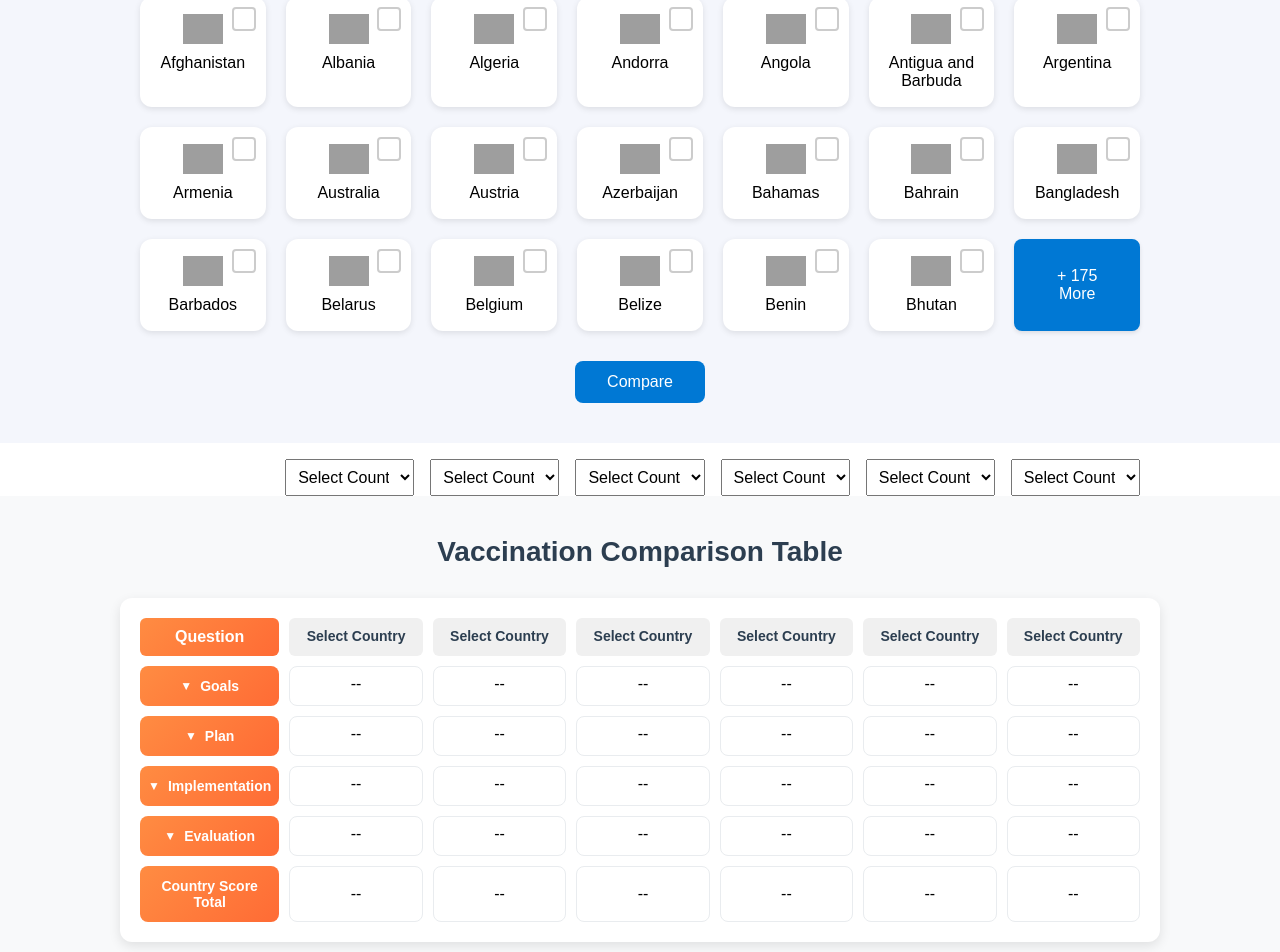
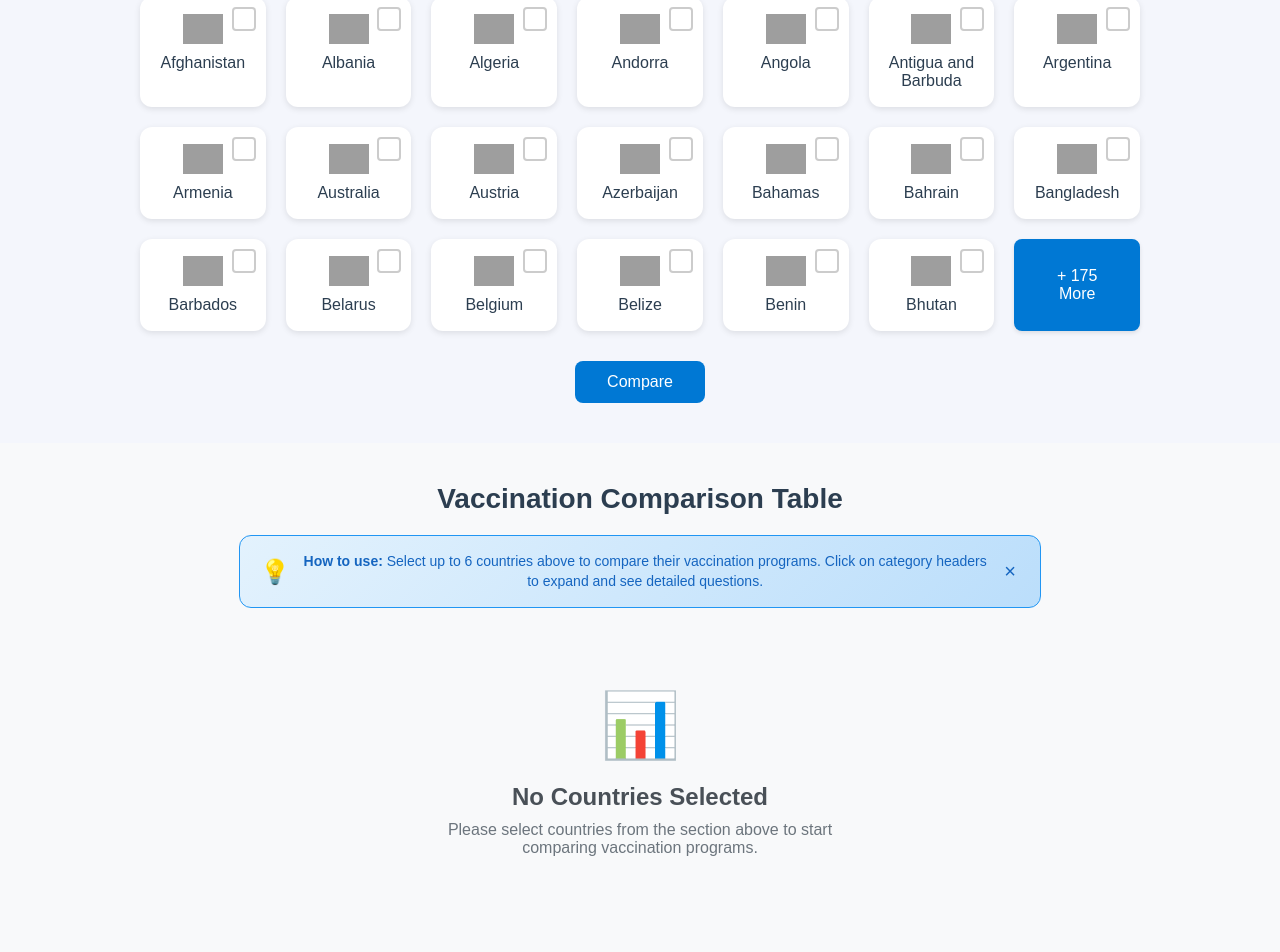
Before and after one commit to Mudassar864/vaccination, a React (Vite) app: page / in a window 1280 px wide. Shown: the part 576-1528 px from the top of the page. Built offline with nearby package versions, Linux system fonts and the light colour scheme; grey boxes are pictures that could not be loaded.

Commit message:
Fix double entry and improve user experience

```diff
--- a/src/App.jsx
+++ b/src/App.jsx
@@ -73,12 +73,17 @@ const App = () => {
     e.preventDefault();
     setIsModalOpen(false);
 
-    if (selectedCountries.length < MAX_COUNTRIES) {
-      showPopup(`Please select ${MAX_COUNTRIES} countries to compare. You have selected ${selectedCountries.length}.`, "error");
+    if (selectedCountries.length === 0) {
+      showPopup("Please select at least one country to compare.", "warning");
       return;
     }
 
-    setComparisonCountries(selectedCountries.slice(0, MAX_COUNTRIES));
+    // Fill comparison array with selected countries and remaining slots with "Pick Country"
+    const newComparison = [...selectedCountries];
+    while (newComparison.length < MAX_COUNTRIES) {
+      newComparison.push("Pick Country");
+    }
+    setComparisonCountries(newComparison.slice(0, MAX_COUNTRIES));
     document.querySelector(".comparison-wrapper")?.scrollIntoView({ behavior: "smooth" });
   };
 
@@ -157,6 +162,26 @@ const App = () => {
               </Button>
             )}
           </div>
+          {selectedCountries.length > 0 && (
+            <div className="selected-countries-summary">
+              <h3>Selected Countries ({selectedCountries.length}/{MAX_COUNTRIES})</h3>
+              <div className="selected-countries-list">
+                {selectedCountries.map(country => (
+                  <div key={country} className="selected-country-tag">
+                    <img src={getFlagUrl(country)} alt={`${country} flag`} />
+                    <span>{country}</span>
+                    <button
+                      onClick={() => toggleCountrySelection(country)}
+                      className="remove-country"
+                      aria-label={`Remove ${country}`}
+                    >
+                      ×
+                    </button>
+                  </div>
+                ))}
+              </div>
+            </div>
+          )}
           <div style={{ textAlign: "center", marginTop: "30px" }}>
             <Button type="submit">Compare</Button>
           </div>
@@ -174,7 +199,10 @@ const App = () => {
       />
 
       {/* Selector Dropdowns */}
-      <div className="selectors-grid">
+      {comparisonCountries.some(country => country !== "Pick Country") && (
+        <div className="selectors-section">
+          <h3>Quick Country Selection</h3>
+          <div className="selectors-grid">
         <div></div>
         {REGIONS.map((region, i) => (
           <div key={region}>
@@ -182,6 +210,7 @@ const App = () => {
               id={`country${i + 1}`}
               value={comparisonCountries[i]}
               onChange={e => handleCountrySelect(e, i)}
+              className="country-selector"
             >
               <option value="Pick Country">Select Country</option>
               {COUNTRIES.map(country => (
@@ -192,7 +221,9 @@ const App = () => {
             </select>
           </div>
         ))}
-      </div>
+          </div>
+        </div>
+      )}
 
       {/* Comparison Table */}
       <ComparisonTable comparisonCountries={comparisonCountries} />
--- a/src/components/Comparison/ComparisonTable.jsx
+++ b/src/components/Comparison/ComparisonTable.jsx
@@ -4,6 +4,7 @@ import { getFlagUrl, getCountryData, EVALUATION_CATEGORIES } from "../../utils/c
 
 const ComparisonTable = ({ comparisonCountries }) => {
   const [expandedCategories, setExpandedCategories] = useState({});
+  const [showInstructions, setShowInstructions] = useState(true);
 
   const toggleCategory = (category) => {
     setExpandedCategories(prev => ({
@@ -33,7 +34,7 @@ const ComparisonTable = ({ comparisonCountries }) => {
     };
     return questions[category] || [];
   };
-  const renderEvaluationCell = (country, category) => {
+  const renderEvaluationCell = (country, category, isExpanded = false) => {
     if (country === "Pick Country") return "--";
 
     const countryData = getCountryData(country);
@@ -46,6 +47,9 @@ const ComparisonTable = ({ comparisonCountries }) => {
     };
     const formatValue = (value) => !value ? "NO" : (value === "No" ? "NO" : "YES");
 
+    // When expanded, don't show the combined view
+    if (isExpanded) return null;
+
     return (
       <div className="evaluation-container">
         <span className={getBoxClass(countryData[aKey])}>
@@ -53,6 +57,23 @@ const ComparisonTable = ({ comparisonCountries }) => {
         </span>
         <span className={getBoxClass(countryData[bKey])}>
           {formatValue(countryData[bKey])}
+        </span>
+      </div>
+    );
+  };
+
+  const renderQuestionAnswer = (country, category, questionIndex) => {
+    if (country === "Pick Country") return "--";
+
+    const countryData = getCountryData(country);
+    const questionKey = questionIndex === 0 ? `${category} a` : `${category} b`;
+    const value = countryData[questionKey];
+    const hasValue = value && value !== "No";
+
+    return (
+      <div className="single-answer">
+        <span className={`evaluation-box ${hasValue ? 'yes' : 'no'}`}>
+          {hasValue ? "YES" : "NO"}
         </span>
       </div>
     );
@@ -78,20 +99,54 @@ const ComparisonTable = ({ comparisonCountries }) => {
     );
   };
 
+  const hasSelectedCountries = comparisonCountries.some(country => country !== "Pick Country");
+
   return (
     <div className="comparison-wrapper">
       <div className="table-center-header">
         <h1>Vaccination Comparison Table</h1>
+        {showInstructions && (
+          <div className="instructions-banner">
+            <div className="instructions-content">
+              <span className="instructions-icon">💡</span>
+              <div className="instructions-text">
+                <strong>How to use:</strong> Select up to 6 countries above to compare their vaccination programs.
+                Click on category headers to expand and see detailed questions.
+              </div>
+              <button
+                className="close-instructions"
+                onClick={() => setShowInstructions(false)}
+                aria-label="Close instructions"
+              >
+                ×
+              </button>
+            </div>
+          </div>
+        )}
+        {!hasSelectedCountries && (
+          <div className="empty-state">
+            <div className="empty-state-icon">📊</div>
+            <h3>No Countries Selected</h3>
+            <p>Please select countries from the section above to start comparing vaccination programs.</p>
+          </div>
+        )}
       </div>
 
-      <div className="comparison-table" id="comparisonTable">
+      {hasSelectedCountries && (
+        <div className="comparison-table" id="comparisonTable">
         <div className="table-header question-header">Question</div>
         {comparisonCountries.map((country, i) => (
           <div key={i} className="table-header country-header" id={`c${i + 1}Name`}>
-            {country === "Pick Country" ? "Select Country" : country}
+            {country === "Pick Country" ? (
+              <span className="select-country-placeholder">Select Country</span>
+            ) : (
+              <div className="country-header-content">
+                <img src={getFlagUrl(country)} alt={`${country} flag`} className="country-flag" />
+                <span>{country}</span>
+              </div>
+            )}
           </div>
         ))}
-
 
         {EVALUATION_CATEGORIES.map(category => (
           <React.Fragment key={category}>
@@ -105,7 +160,7 @@ const ComparisonTable = ({ comparisonCountries }) => {
             </div>
             {comparisonCountries.map((country, i) => (
               <div key={i} className="evaluation-cell" id={`c${i + 1}${category}`}>
-                {renderEvaluationCell(country, category)}
+                {renderEvaluationCell(country, category, expandedCategories[category])}
               </div>
             ))}
 
@@ -118,21 +173,7 @@ const ComparisonTable = ({ comparisonCountries }) => {
                     </div>
                     {comparisonCountries.map((country, i) => (
                       <div key={i} className="question-answer-cell">
-                        {country === "Pick Country" ? "--" : (
-                          <div className="single-answer">
-                            {(() => {
-                              const countryData = getCountryData(country);
-                              const questionKey = qIndex === 0 ? `${category} a` : `${category} b`;
-                              const value = countryData[questionKey];
-                              const hasValue = value && value !== "No";
-                              return (
-                                <span className={`evaluation-box ${hasValue ? 'yes' : 'no'}`}>
-                                  {hasValue ? "YES" : "NO"}
-                                </span>
-                              );
-                            })()}
-                          </div>
-                        )}
+                        {renderQuestionAnswer(country, category, qIndex)}
                       </div>
                     ))}
                   </React.Fragment>
@@ -148,7 +189,8 @@ const ComparisonTable = ({ comparisonCountries }) => {
             {calculateCountryScore(country)}
           </div>
         ))}
-      </div>
+        </div>
+      )}
     </div>
   );
 };
--- a/src/components/UI/CountryOption.jsx
+++ b/src/components/UI/CountryOption.jsx
@@ -2,7 +2,7 @@ import React from "react";
 import { getFlagUrl } from "../../utils/countryUtils";
 
 const CountryOption = ({ country, isSelected, onClick }) => (
-  <label className="country-option">
+  <label className={`country-option ${isSelected ? 'selected' : ''}`}>
     <input
       type="checkbox"
       name="country"
@@ -12,7 +12,7 @@ const CountryOption = ({ country, isSelected, onClick }) => (
     />
     <span className="checkmark"></span>
     <img src={getFlagUrl(country)} alt={country} />
-    <div style={{ textAlign: "center" }}>{country}</div>
+    <div className="country-name">{country}</div>
   </label>
 );
 
--- a/src/index.css
+++ b/src/index.css
@@ -142,12 +142,25 @@ body {
   border-radius: 12px;
   box-shadow: 0 2px 6px rgba(0,0,0,0.1);
   cursor: pointer;
-  transition: 0.3s;
+  transition: all 0.3s ease;
   border: 2px solid transparent;
 }
 
 .country-option:hover {
-  border-color: #ccc;
+  border-color: #0078d4;
+  transform: translateY(-2px);
+  box-shadow: 0 4px 12px rgba(0,0,0,0.15);
+}
+
+.country-option.selected {
+  border-color: #4CAF50;
+  background-color: #f8fff8;
+}
+
+.country-name {
+  text-align: center;
+  font-weight: 500;
+  color: #2c3e50;
 }
 
 .country-option img {
@@ -193,6 +206,66 @@ body {
   transform: rotate(45deg);
 }
 
+/* Selected Countries Summary */
+.selected-countries-summary {
+  margin-top: 30px;
+  padding: 20px;
+  background-color: #f8f9fa;
+  border-radius: 12px;
+  border: 2px solid #e9ecef;
+}
+
+.selected-countries-summary h3 {
+  margin: 0 0 15px 0;
+  color: #2c3e50;
+  font-size: 18px;
+}
+
+.selected-countries-list {
+  display: flex;
+  flex-wrap: wrap;
+  gap: 10px;
+}
+
+.selected-country-tag {
+  display: flex;
+  align-items: center;
+  gap: 8px;
+  padding: 8px 12px;
+  background-color: #fff;
+  border: 1px solid #dee2e6;
+  border-radius: 20px;
+  font-size: 14px;
+  box-shadow: 0 2px 4px rgba(0,0,0,0.1);
+}
+
+.selected-country-tag img {
+  width: 20px;
+  height: auto;
+}
+
+.remove-country {
+  background: none;
+  border: none;
+  color: #dc3545;
+  font-size: 16px;
+  cursor: pointer;
+  padding: 0;
+  margin-left: 4px;
+  width: 20px;
+  height: 20px;
+  display: flex;
+  align-items: center;
+  justify-content: center;
+  border-radius: 50%;
+  transition: background-color 0.2s;
+}
+
+.remove-country:hover {
+  background-color: #dc3545;
+  color: white;
+}
+
 /* MODAL */
 .modal {
   position: fixed;
@@ -226,7 +299,18 @@ body {
   cursor: pointer;
 }
 
+/* Selectors Section */
+.selectors-section {
+  background-color: #f8f9fa;
+  padding: 30px 20px;
+  text-align: center;
+}
 
+.selectors-section h3 {
+  margin: 0 0 20px 0;
+  color: #2c3e50;
+  font-size: 24px;
+}
 
 /* COMPARISON SECTION */
 .comparison-wrapper {
@@ -246,6 +330,75 @@ body {
   font-weight: 600;
 }
 
+/* Instructions Banner */
+.instructions-banner {
+  background: linear-gradient(135deg, #e3f2fd, #bbdefb);
+  border: 1px solid #2196f3;
+  border-radius: 12px;
+  margin: 20px auto;
+  max-width: 800px;
+  overflow: hidden;
+}
+
+.instructions-content {
+  display: flex;
+  align-items: center;
+  padding: 16px 20px;
+  gap: 12px;
+}
+
+.instructions-icon {
+  font-size: 24px;
+  flex-shrink: 0;
+}
+
+.instructions-text {
+  flex: 1;
+  color: #1565c0;
+  font-size: 14px;
+  line-height: 1.4;
+}
+
+.close-instructions {
+  background: none;
+  border: none;
+  color: #1565c0;
+  font-size: 20px;
+  cursor: pointer;
+  padding: 4px;
+  border-radius: 4px;
+  transition: background-color 0.2s;
+}
+
+.close-instructions:hover {
+  background-color: rgba(21, 101, 192, 0.1);
+}
+
+/* Empty State */
+.empty-state {
+  text-align: center;
+  padding: 60px 20px;
+  color: #6c757d;
+}
+
+.empty-state-icon {
+  font-size: 64px;
+  margin-bottom: 20px;
+}
+
+.empty-state h3 {
+  margin: 0 0 10px 0;
+  color: #495057;
+  font-size: 24px;
+}
+
+.empty-state p {
+  margin: 0;
+  font-size: 16px;
+  max-width: 400px;
+  margin: 0 auto;
+}
+
 .selectors-grid {
   display: grid;
   grid-template-columns: repeat(7, 1fr);
@@ -255,10 +408,38 @@ body {
   margin-top: 1rem;
 }
 
-.selectors-grid select {
+.country-selector {
   width: 100%;
-  padding: 0.5rem;
-  font-size: 1rem;
+  padding: 12px;
+  font-size: 14px;
+  border: 2px solid #e9ecef;
+  border-radius: 8px;
+  background-color: #fff;
+  transition: border-color 0.3s ease;
+}
+
+.country-selector:focus {
+  outline: none;
+  border-color: #0078d4;
+  box-shadow: 0 0 0 3px rgba(0, 120, 212, 0.1);
+}
+
+.select-country-placeholder {
+  color: #6c757d;
+  font-style: italic;
+}
+
+.country-header-content {
+  display: flex;
+  align-items: center;
+  gap: 8px;
+  justify-content: center;
+}
+
+.country-flag {
+  width: 24px;
+  height: auto;
+  border-radius: 2px;
 }
 
 .comparison-table {
@@ -455,4 +636,18 @@ body {
     font-size: 10px;
     padding: 4px 8px;
   }
+
+  .selected-countries-list {
+    justify-content: center;
+  }
+
+  .instructions-content {
+    flex-direction: column;
+    text-align: center;
+    gap: 8px;
+  }
+
+  .instructions-text {
+    font-size: 13px;
+  }
 }
```
